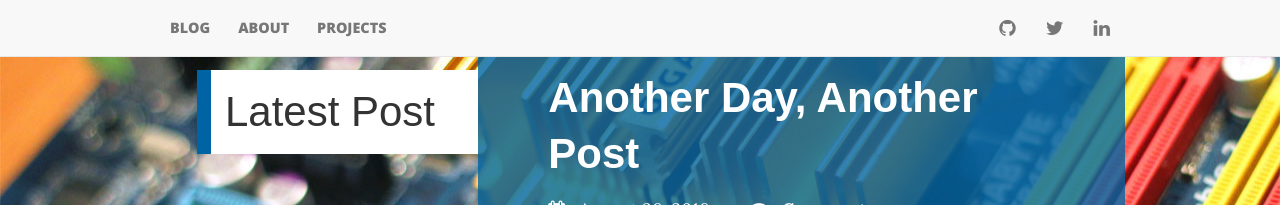
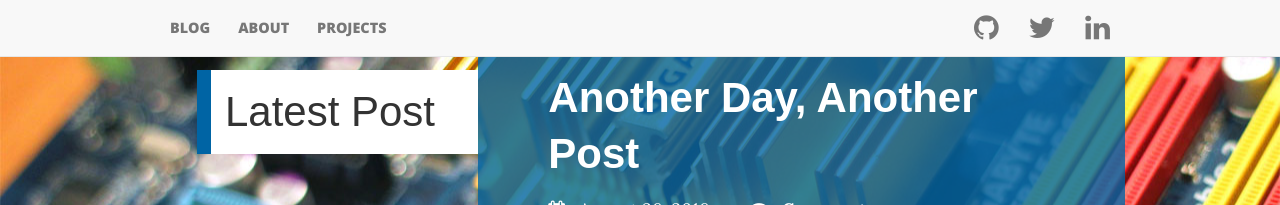
Before and after one commit to aarondgordon/aarondgordon.github.io, a Jekyll site: the page built from index.md, in a window 1280 px wide. Shown: the top 205 px of the page. Built offline with Jekyll 4.4.1, drawn with Linux system fonts in a browser that asks for light colours; nearby versions of some CDN libraries; comment, search, counter and statistics services are not loaded.

Commit message:
Update default.html

```diff
--- a/_layouts/default.html
+++ b/_layouts/default.html
@@ -58,9 +58,9 @@
             <li {% if page.title=='Projects' %} class="active" {% endif %}><a href="/projects/">PROJECTS</a></li>
           </ul>
           <ul class="nav navbar-nav navbar-right navbar-social">
-            <li><a href="https://github.com/aarondgordon" class="github"><i class="fa fa-lg fa-github"></i></a></li>
-            <li><a href="https://twitter.com/adgordy" class="twitter"><i class="fa fa-lg fa-twitter"></i></a></li>
-            <li><a href="https://linkedin.com/in/aarondgordon" class="linkedin"><i class="fa fa-lg fa-linkedin"></i></a></li>
+            <li><a href="https://github.com/aarondgordon" class="github"><i class="fa fa-2x fa-github"></i></a></li>
+            <li><a href="https://twitter.com/adgordy" class="twitter"><i class="fa fa-2x fa-twitter"></i></a></li>
+            <li><a href="https://linkedin.com/in/aarondgordon" class="linkedin"><i class="fa fa-2x fa-linkedin"></i></a></li>
           </ul>
         </div><!--/.nav-collapse -->
       </div>
```
